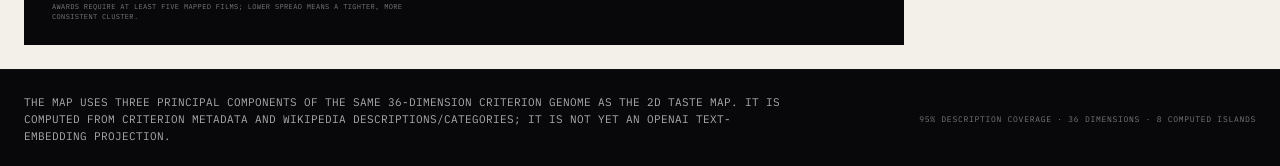
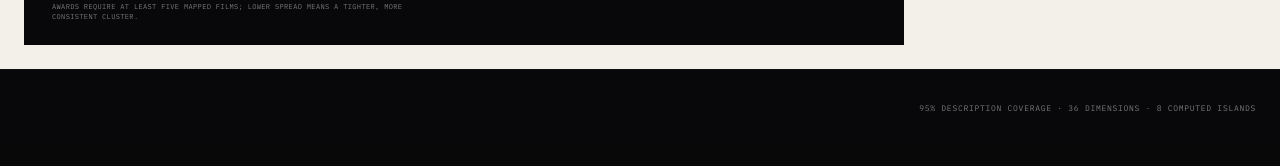
Before and after one commit to neelbaronia/criterion-closet-explorer, a Next.js app: page /semantic-islands in a window 1280 px wide. Shown: the part 1859-2025 px from the top of the page. Built offline with nearby package versions, Linux system fonts and the light colour scheme; no server answers.

Commit message:
Remove Semantic Map methodology copy

```diff
--- a/app/semantic-islands/page.tsx
+++ b/app/semantic-islands/page.tsx
@@ -1518,12 +1518,6 @@
       </section>
 
       <footer className={styles.method}>
-        <p>
-          The map uses three principal components of the same 36-dimension
-          Criterion Genome as the 2D Taste Map. It is computed from Criterion
-          metadata and Wikipedia descriptions/categories; it is not yet an
-          OpenAI text-embedding projection.
-        </p>
         <span>
           {data.meta.filmCoverage}% description coverage ·{" "}
           {data.meta.dimensions.length} dimensions · 8 computed islands
--- a/app/semantic-islands/semantic-islands.module.css
+++ b/app/semantic-islands/semantic-islands.module.css
@@ -834,15 +834,8 @@
   color: #aaa;
   display: flex;
   gap: 40px;
-  justify-content: space-between;
+  justify-content: flex-end;
   padding: 24px;
-}
-
-.method p {
-  font-size: 11px;
-  line-height: 1.55;
-  margin: 0;
-  max-width: 760px;
 }
 
 .method span {
```
Also changed, not shown: 1 other file (tests, documents, lock files or other folders).
